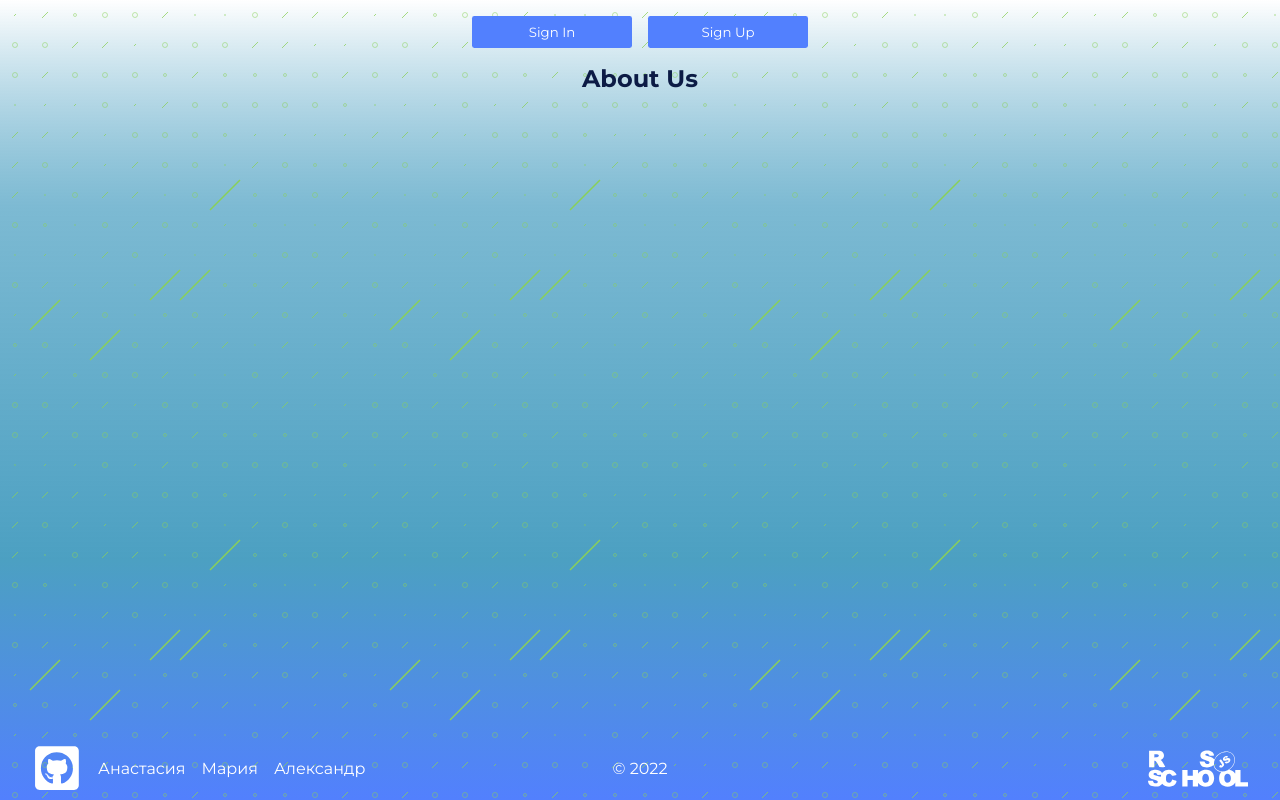
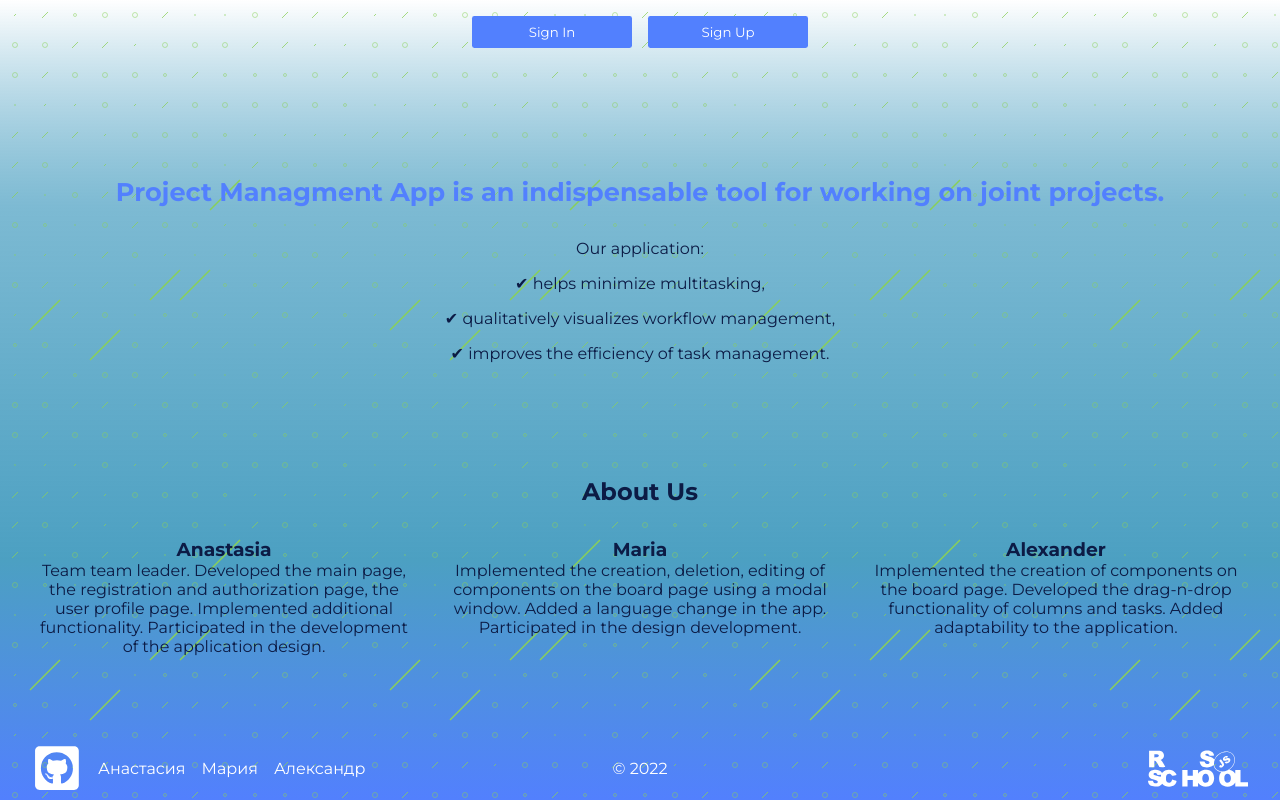
Before and after one commit to backspacev9/project-management-app, a React (Create React App) app: page / in a window 1280 px wide. Built offline with nearby package versions, Linux system fonts and the light colour scheme.

Commit message:
feat: add content for welcome page

```diff
--- a/public/locales/en/translation.json
+++ b/public/locales/en/translation.json
@@ -52,5 +52,17 @@
   "delete_user": "Delete User",
   "update_user_msg": "Information about User was updated",
   "unauthorized_msg": "User is unauthorized, please, login",
-  "ok_btn": "OK"
+  "ok_btn": "OK",
+
+  "welcome_title": "Project Managment App is an indispensable tool for working on joint projects.",
+  "welcome_descr_title": "Our application: ",
+  "welcome_descr_text_1": "✔ helps minimize multitasking,",
+  "welcome_descr_text_2": "✔ qualitatively visualizes workflow management,",
+  "welcome_descr_text_3": "✔ improves the efficiency of task management.",
+  "about_us_title_1": "Anastasia",
+  "about_us_title_2": "Maria",
+  "about_us_title_3": "Alexander",
+  "about_us_descr_1": "Team team leader. Developed the main page, the registration and authorization page, the user profile page. Implemented additional functionality. Participated in the development of the application design.",
+  "about_us_descr_2": "Implemented the creation, deletion, editing of components on the board page using a modal window. Added a language change in the app. Participated in the design development.",
+  "about_us_descr_3": "Implemented the creation of components on the board page. Developed the drag-n-drop functionality of columns and tasks. Added adaptability to the application."
 }
--- a/src/index.scss
+++ b/src/index.scss
@@ -15,6 +15,10 @@ body {
   background-position: center;
   background-size: cover;
   background-repeat: no-repeat;
+}
+
+li {
+  list-style-type: none;
 }
 
 a {
--- a/src/pages/welcome-page/index.scss
+++ b/src/pages/welcome-page/index.scss
@@ -11,4 +11,31 @@
     gap: 1rem;
     padding: 1rem;
   }
+
+  .about-container {
+    height: 100%;
+    padding: 5rem 2rem;
+    display: flex;
+    flex-direction: column;
+    gap: 5rem;
+    justify-content: space-between;
+    .about-app {
+      li {
+        margin-top: 1rem;
+      }
+    }
+    h1 {
+      color: $c3;
+      font-size: 1.6rem;
+      padding: 2rem 0;
+    }
+    .about {
+      display: flex;
+      gap: 2rem;
+      padding-top: 2rem;
+      li {
+        width: 33%;
+      }
+    }
+  }
 }
--- a/src/pages/welcome-page/index.tsx
+++ b/src/pages/welcome-page/index.tsx
@@ -28,7 +28,32 @@ const WelcomePage = () => {
         )}
       </section>
       <section className="about-container">
-        <h1>{t('about_us')}</h1>
+        <div className="about-app">
+          <h1>{t('welcome_title')}</h1>
+          <ul>
+            {t('welcome_descr_title')}
+            <li>{t('welcome_descr_text_1')}</li>
+            <li>{t('welcome_descr_text_2')}</li>
+            <li>{t('welcome_descr_text_3')}</li>
+          </ul>
+        </div>
+        <div>
+          <h2>{t('about_us')}</h2>
+          <ul className="about">
+            <li>
+              <h3>{t('about_us_title_1')}</h3>
+              <p>{t('about_us_descr_1')}</p>
+            </li>
+            <li>
+              <h3>{t('about_us_title_2')}</h3>
+              <p>{t('about_us_descr_2')}</p>
+            </li>
+            <li>
+              <h3>{t('about_us_title_3')}</h3>
+              <p>{t('about_us_descr_3')}</p>
+            </li>
+          </ul>
+        </div>
       </section>
     </main>
   );
```
Also changed, not shown: public/locales/ru/translation.json (+14 -2 lines), 1 other file (tests, documents, lock files or other folders).
